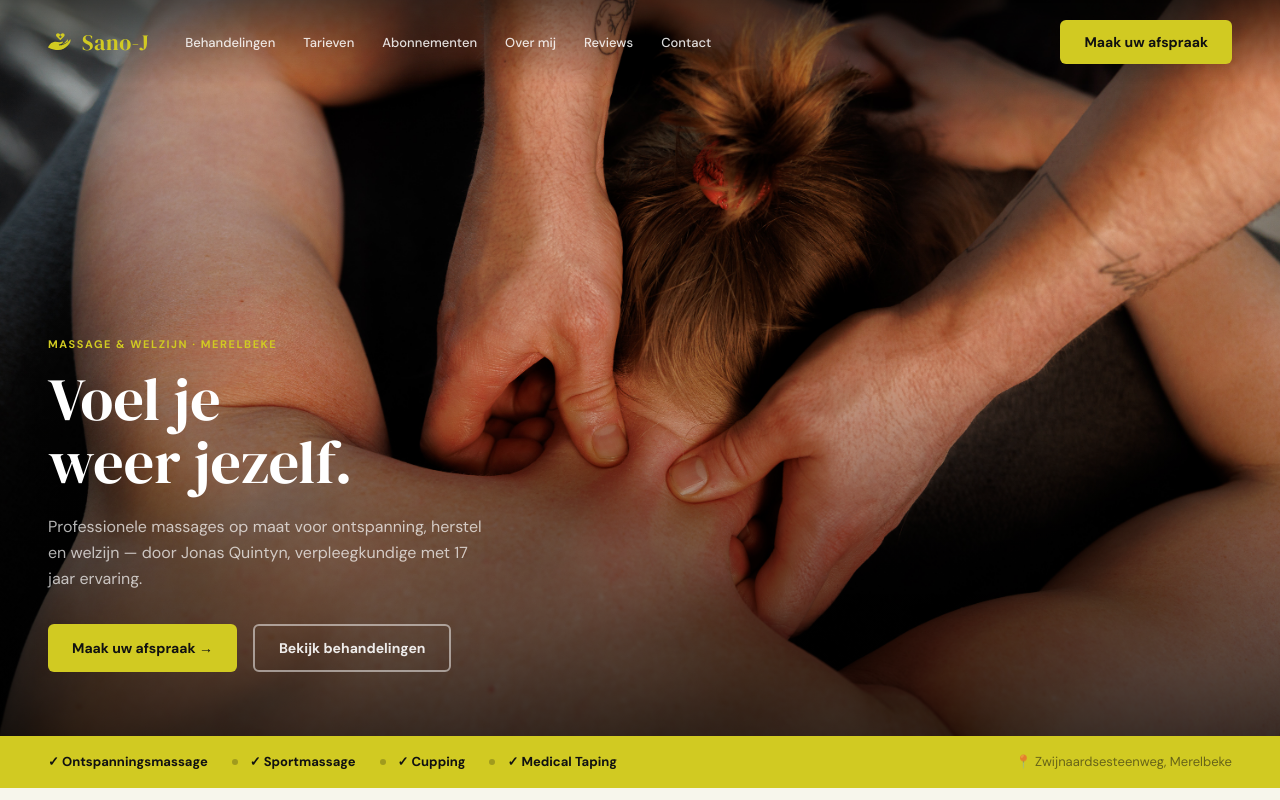
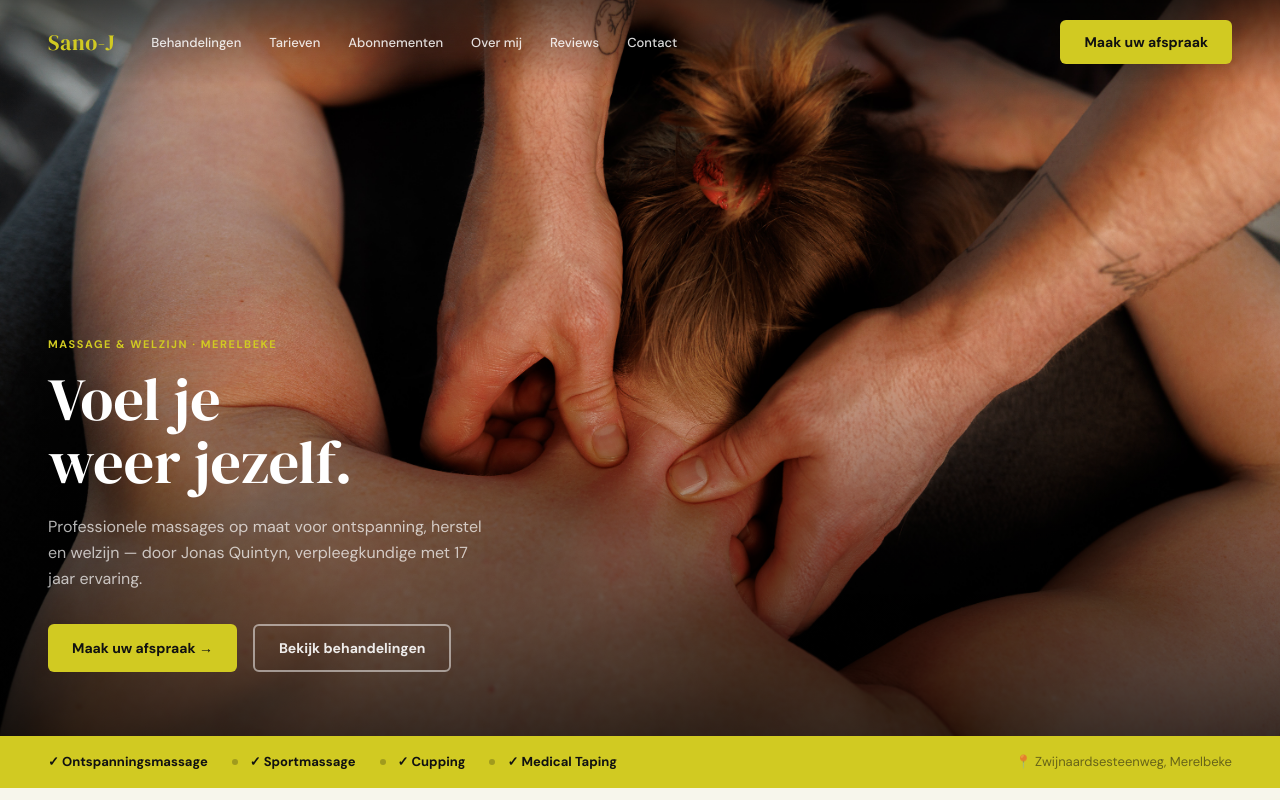
Before and after one commit to DelporteJelle/sano-j, a Next.js app: page / in a window 1280 px wide. Shown: the top 800 px of the page. Built offline with nearby package versions, Linux system fonts and the light colour scheme.

Commit message:
undo header change

```diff
--- a/components/layout/Nav.tsx
+++ b/components/layout/Nav.tsx
@@ -5,17 +5,6 @@ import { usePathname } from 'next/navigation'
 import { useEffect, useState } from 'react'
 import { NAV_LINKS } from '@/lib/content'
 import Button from '@/components/ui/Button'
-
-const maskStyle = {
-  WebkitMaskImage: 'url(/images/logo.svg)',
-  maskImage: 'url(/images/logo.svg)',
-  WebkitMaskRepeat: 'no-repeat',
-  maskRepeat: 'no-repeat',
-  WebkitMaskSize: 'contain',
-  maskSize: 'contain',
-  WebkitMaskPosition: 'center',
-  maskPosition: 'center',
-} as const
 
 export default function Nav() {
   const pathname = usePathname()
@@ -38,15 +27,13 @@ export default function Nav() {
     >
       <nav className="flex items-center gap-0 px-8 md:px-12 py-5">
         {/* Logo */}
-        <Link href="/" className="flex items-center gap-2.5 mr-9 flex-shrink-0">
-          <span
-            aria-hidden="true"
-            className={`h-6 w-6 flex-shrink-0 ${scrolled ? 'bg-brand-black' : 'bg-yellow'}`}
-            style={maskStyle}
-          />
-          <span className={`font-serif text-[22px] tracking-wide ${scrolled ? 'text-brand-black' : 'text-yellow'}`}>
-            Sano-J
-          </span>
+        <Link
+          href="/"
+          className={`font-serif text-[22px] tracking-wide mr-9 flex-shrink-0 ${
+            scrolled ? 'text-brand-black' : 'text-yellow'
+          }`}
+        >
+          Sano-J
         </Link>
 
         {/* Desktop links */}
```
